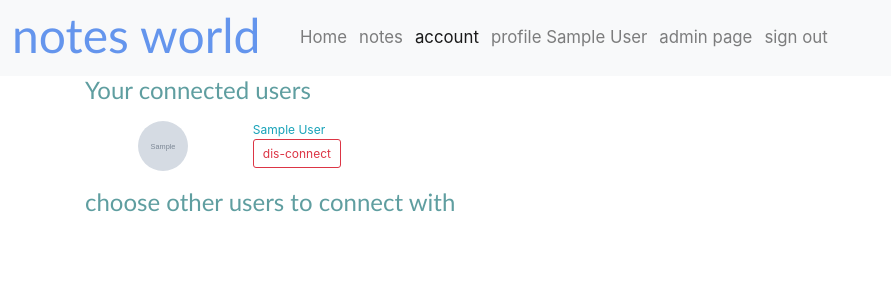
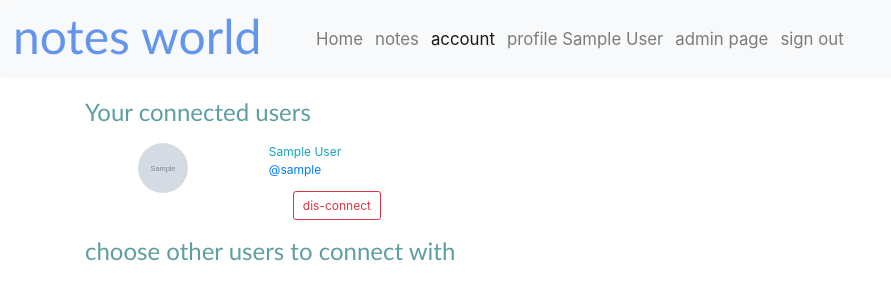
Before and after one commit to muremwa/notes-world, a Django app: page /account/connect/ in a window 1280 px wide. Shown: the top 300 px of the page, without its empty margins (0-891 px from the left). Run offline with Django 3.2, Linux system fonts and the light colour scheme; a user stored in the database is signed in; tables that the repository leaves empty hold one stand-in row (values such as "Sample post"); grey boxes marked "Sample" are stand-in pictures; some libraries are stand-ins or nearby versions.

Commit message:
user can now see ent requests

```diff
--- a/account/templates/account/connect.html
+++ b/account/templates/account/connect.html
@@ -15,13 +15,14 @@
                 <h2>Your connected users</h2>
                 {% for friend in connected %}
                 <div class="row user">
-                    <div class="col-sm-2">
+                    <div class="col-xs-2">
                         <img class="user-img" alt="image of {{ friend.username }}" src="{{ friend.profile.image.url }}">
                     </div>
-                    <div class="col-sm-9 user-info">
-                        <span class="text-info">{{ friend.get_full_name }}</span>
+                    <div class="col-xs-9 user-info">
+                        <span class="text-info">{{ friend.get_full_name }}</span><br />
+                        <a href="{% url 'base_account:foreign-user' friend.id %}">@{{ friend }}</a>
                         <br />
-                        <form method="post">
+                        <form class="user-action-form" method="post">
                             {% csrf_token %}
                             <input type="hidden" name="diconnect_url" value="{% url 'base_account:exit' friend.id %}">
                             <button class="btn btn-outline-danger disconnect-button" type="submit">dis-connect</button>
@@ -35,13 +36,14 @@
             <h2>choose other users to connect with</h2>
             {% for friend in suggestions %}
             <div class="row user">
-                <div class="col-sm-2">
+                <div class="col-xs-2">
                     <img class="user-img" alt="image of {{ friend.username }}" src="{{ friend.profile.image.url }}">
                 </div>
-                <div class="col-sm-9 user-info">
-                    <span class="text-info">{{ friend.first_name }} {{ friend.last_name }}</span>
+                <div class="col-xs-9 user-info">
+                    <span class="text-info">{{ friend.first_name }} {{ friend.last_name }}</span><br />
+                    <a href="{% url 'base_account:foreign-user' friend.id %}">@{{ friend }}</a>
                     <br />
-                    <form method="post">
+                    <form class="user-action-form" method="post">
                         {% csrf_token %}
                         <input type="hidden" name="connect_url" value="{% url 'base_account:connect' friend.id %}">
                         <button type="submit" class="btn btn-outline-info connect-button">connect</button>
@@ -57,13 +59,14 @@
             <h2>Connection requests</h2>
             {% for friend in requests %}
             <div class="row user">
-                <div class="col-sm-2">
+                <div class="col-xs-2">
                     <img class="user-img" alt="image of {{ friend.conn_sender.username }}" src="{{ friend.conn_sender.profile.image.url }}">
                 </div>
-                <div class="col-sm-9 user-info">
-                    <span class="text-info">{{ friend.conn_sender.get_full_name }}</span>
+                <div class="col-xs-9 user-info">
+                    <span class="text-info">{{ friend.conn_sender.get_full_name }}</span><br />
+                    <a href="{% url 'base_account:foreign-user' friend.conn_sender.id %}">@{{ friend.conn_sender }}</a>
                     <br />
-                    <form method="post">
+                    <form class="user-action-form" method="post">
                         {% csrf_token %}
                         <input type="hidden" name="accept_url" value="{% url 'base_account:accept' friend.id %}">
                         <input type="hidden" name="deny_url" value="{% url 'base_account:deny' friend.id %}">
@@ -76,7 +79,26 @@
             {% endfor %}
             {% endif %}
 
-            <!-- Sent c-->
+            {% if sent_connections %}
+                <!-- Sent connection requests-->
+                <h2>Sent requests</h2>
+                {% for connection in sent_connections %}
+                    <div class="row user">
+                        <div class="col-xs-2">
+                            <img class="user-img" alt="image of {{ connection.conn_receiver.user }}" src="{{ connection.conn_receiver.image.url }}">
+                        </div>
+                        <div class="col-xs-9 user-info">
+                            <span class="text-info">{{ connection.conn_receiver.user.get_full_name }}</span><br />
+                            <a href="{% url 'base_account:foreign-user' connection.conn_receiver.user.id %}">@{{ connection.conn_receiver.user }}</a>
+                            <form class="user-action-form" method="POST">
+                                {% csrf_token %}
+                                <input type="hidden" name="deny_url" value="{% url 'base_account:deny' connection.id %}">
+                                <button name="deny" class="btn btn-outline-danger deny-button">cancel</button>
+                            </form>
+                        </div>
+                    </div>
+                {% endfor %}
+            {% endif %}
         </div>
     </div>
 </div>
--- a/account/views.py
+++ b/account/views.py
@@ -1,10 +1,10 @@
 # django imports
 from django.shortcuts import render, redirect, get_object_or_404
 from django.shortcuts import reverse
-from django.views import generic, View
+from django.views import generic
 from django.contrib.auth.mixins import LoginRequiredMixin
+from django.contrib.auth.decorators import login_required
 from django.http import Http404
-from django.db.models import Q
 from django.http import JsonResponse
 
 # normal
@@ -55,7 +55,7 @@ class ProfilePage(LoginRequiredMixin, generic.TemplateView):
     template_name = 'account/profile.html'
 
 
-class ProfileUserEdit(generic.UpdateView):
+class ProfileUserEdit(LoginRequiredMixin, generic.UpdateView):
     model = User
     form_class = UserEditForm
     template_name = "account/profile_create.html"
@@ -87,7 +87,7 @@ class ProfileEditView(LoginRequiredMixin, generic.UpdateView):
 
 
 # connected page
-class ConnectedUser(generic.TemplateView):
+class ConnectedUser(LoginRequiredMixin, generic.TemplateView):
     template_name = "account/connect.html"
 
     def get(self, request, *args, **kwargs):
@@ -95,11 +95,7 @@ class ConnectedUser(generic.TemplateView):
         suggestions = []
 
         # checks whether a user has requests to them and they aren't approved
-        q_set_1 = (
-            Q(conn_receiver=self.request.user.profile) &
-            Q(approved=False)
-        )
-        requests = Connection.objects.filter(q_set_1).distinct()
+        requests = self.request.user.profile.connection_set.filter(approved=False)
         # suggestions
         for i in range(10):
                 suggestion = random.choice(users)
@@ -107,16 +103,20 @@ class ConnectedUser(generic.TemplateView):
                 if suggestion != self.request.user and suggestion not in suggestions and not status:
                     suggestions.append(suggestion)
 
+        # sent connections
+        sent_connections = self.request.user.connection_set.filter(approved=False)
+
         return render(request, self.template_name, {
             'suggestions': suggestions,
             "connected": Connection.objects.get_user_conn(self.request.user),
             "requests": requests,
+            "sent_connections": sent_connections,
         })
 
 
 
 
-class ForeignUser(generic.TemplateView):
+class ForeignUser(LoginRequiredMixin, generic.TemplateView):
     template_name = 'account/foreign_user.html'
 
     def connected(self, user):
@@ -169,6 +169,7 @@ class ForeignUser(generic.TemplateView):
 
 
 # send a connection request
+@login_required
 def connect(request, user_id):
     if request.method == "POST":
         response = {}
@@ -192,6 +193,7 @@ def connect(request, user_id):
 
 
 # accept a connection request
+@login_required
 def accept(request, conn_id):
     if request.method == "POST":
         response = {}
@@ -212,6 +214,7 @@ def accept(request, conn_id):
 
 
 # delete an existing request
+@login_required
 def dis_connect(request, user_id):
     if request.method == "POST":
         friend = get_object_or_404(User, pk=user_id)
@@ -233,6 +236,7 @@ def dis_connect(request, user_id):
 
 
 # deny a connection request
+@login_required
 def deny(request, conn_id):
     if request.method == "POST":
         conn_request = get_object_or_404(Connection, pk=conn_id)
@@ -240,10 +244,10 @@ def deny(request, conn_id):
         if not conn_request.approved:
             conn_request.delete()
             response['denied'] = True
-            response['state'] = "you have denied the request"
+            response['state'] = "you have cancelled the request"
         elif conn_request.approved:
             response['denied'] = False
-            response['state'] = "you cannot deny an approved request"
+            response['state'] = "you cannot cancel an approved request"
 
         return JsonResponse(response)
     else:
--- a/note/static/account/css/connect.css
+++ b/note/static/account/css/connect.css
@@ -11,5 +11,10 @@
 }
 
 .user-info {
-    margin-left: 20px;
+    margin-left: 3em;
 }
+
+.user-action-form {
+    margin-top: 1em;
+    margin-left: 2em;
+}
--- a/note/static/css/base.css
+++ b/note/static/css/base.css
@@ -24,3 +24,9 @@ h2 {
 #navbar a {
     font-size: 1.4em;
 }
+
+@media screen and (max-width: 450px) {
+    html {
+        font-size: 10px;
+    }
+}
```
Also changed, not shown: account/templates/account/foreign_user.html (+6 -1 lines).
